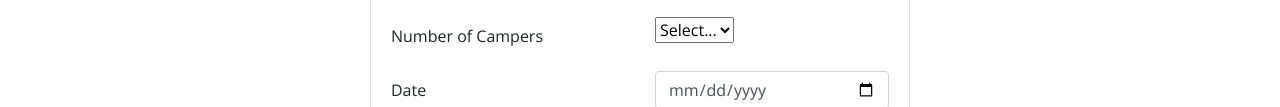
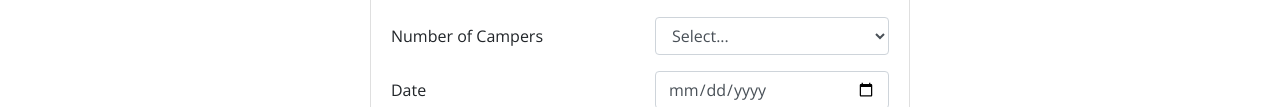
Before and after one commit to BerlsSC/git-test, a website: page index.html in a window 1280 px wide. Shown: the part 1837-1944 px from the top of the page. Drawn offline with nearby package versions, Linux system fonts and the light colour scheme.

Commit message:
fixed form-control

```diff
--- a/index.html
+++ b/index.html
@@ -114,17 +114,19 @@
           </ol>
           <div class="carousel-inner">
             <div class="carousel-item active">
-                <img class="d-block w-100" src="img/breadcrumb-trail.jpg" alt="Breadcrumb Trail Campground"/>
+              <img class="d-block w-100" src="img/breadcrumb-trail.jpg" alt="Breadcrumb Trail Campground" />
               <div class="carousel-caption">
                 <h3>Breadcrumb Trail Campground</h3>
-                  <p class="d-none d-sm-block">Let NuCamp be your guide to this off-the-beaten-path, hike-in-only campground.</p>
+                <p class="d-none d-sm-block">Let NuCamp be your guide to this off-the-beaten-path, hike-in-only
+                  campground.</p>
               </div>
             </div>
             <div class="carousel-item">
               <img class="d-block w-100" src="img/react-lake.jpg" alt="React Lake Campground" />
               <div class="carousel-caption">
                 <h3>React Lake Campground</h3>
-                  <p class="d-none d-sm-block">Nestled in the foothills of the Chrome Mountains, this campground on the shores of the pristine React Lake is a favorite
+                <p class="d-none d-sm-block">Nestled in the foothills of the Chrome Mountains, this campground on the
+                  shores of the pristine React Lake is a favorite
                   for fly fishers.</p>
               </div>
             </div>
@@ -132,7 +134,8 @@
               <img class="d-block w-100" src="img/chrome-river.jpg" alt="Chrome River Campground" />
               <div class="carousel-caption">
                 <h3>Chrome River Campground</h3>
-                  <p class="d-none d-sm-block">Spend a few sunny days and starry nights beneath a canopy of old-growth firs at this enchanting spot by the Chrome
+                <p class="d-none d-sm-block">Spend a few sunny days and starry nights beneath a canopy of old-growth
+                  firs at this enchanting spot by the Chrome
                   River.</p>
               </div>
             </div>
@@ -210,7 +213,7 @@
               <div class="form-group row">
                 <label class="col-sm-6 col-form-label" for="numCampers">Number of Campers</label>
                 <div class="col-sm-6">
-                  <select name="numCampers" id="numCampers">
+                  <select class="form-control" name="numCampers" id="numCampers">
                     <option value="select">Select...</option>
                     <option value="1">1</option>
                     <option value="2">2</option>
```
Lines whose indentation alone changed are shown as unchanged.
